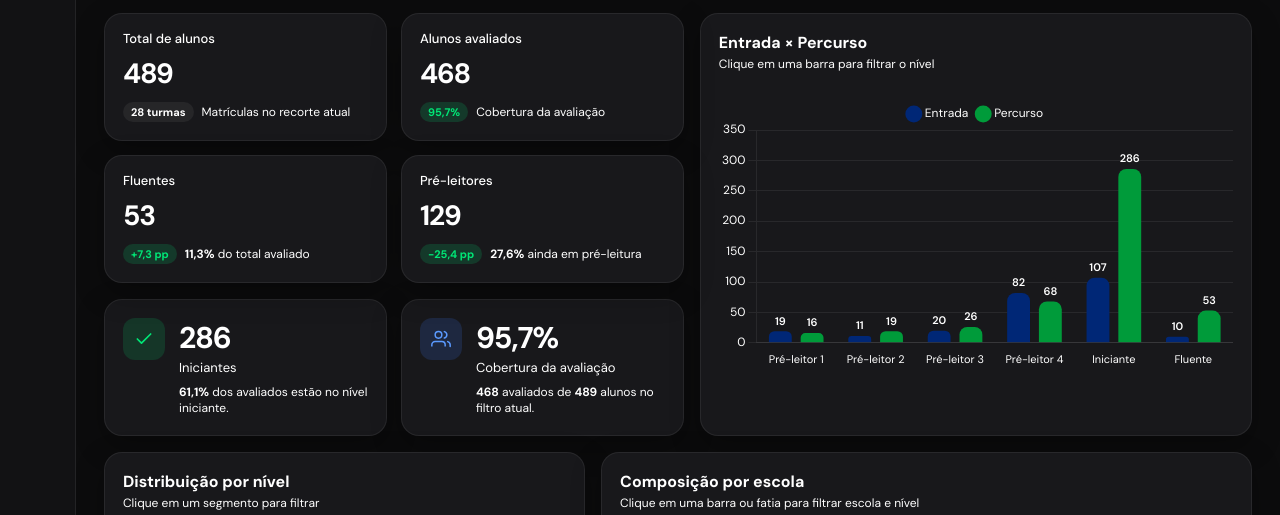
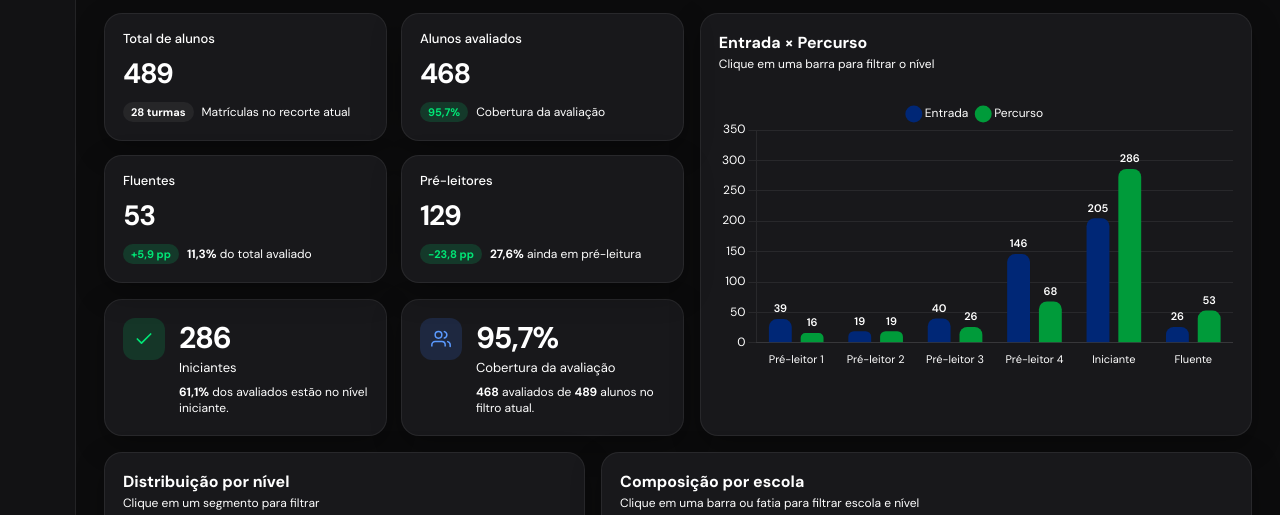
Before and after one commit to posiawagner-prog/fluencia-leitora, a plain HTML site: page index.html in a window 1280 px wide. Shown: the part 285-800 px from the top of the page. Drawn offline with nearby package versions, Linux system fonts and the light colour scheme.

Commit message:
Fix Entrada totals from multi-class schools in the spreadsheet.
EOF

Co-authored-by: Cursor <cursoragent@cursor.com>

```diff
--- a/app.js
+++ b/app.js
@@ -15,17 +15,17 @@ const DADOS = [
   { escola: "E.M.E.I.F. AUDÁLIO MACIANO DA SILVA", turma: "ÚNICA", alunos: 13, entrada: { avaliados: 12, pl1: 0, pl2: 1, pl3: 2, pl4: 6, iniciante: 3, fluente: 0 }, percurso: { avaliados: 12, pl1: 1, pl2: 0, pl3: 0, pl4: 4, iniciante: 6, fluente: 1 } },
   { escola: "E.M.E.I.F. BARÃO DE ALAGOAS", turma: "ÚNICA", alunos: 20, entrada: { avaliados: 19, pl1: 0, pl2: 2, pl3: 3, pl4: 5, iniciante: 7, fluente: 2 }, percurso: { avaliados: 19, pl1: 0, pl2: 2, pl3: 0, pl4: 2, iniciante: 11, fluente: 4 } },
   { escola: "E.M.E.I.F. CAPITULINO LOURENÇO DE ARAÚJO", turma: "ÚNICA", alunos: 17, entrada: { avaliados: 17, pl1: 0, pl2: 0, pl3: 0, pl4: 4, iniciante: 12, fluente: 1 }, percurso: { avaliados: 17, pl1: 0, pl2: 0, pl3: 0, pl4: 1, iniciante: 13, fluente: 3 } },
-  { escola: "E.M.E.I.F. ELISABETHE JACOBA MARIA BORGERS", turma: "A", alunos: 16, entrada: null, percurso: { avaliados: 16, pl1: 0, pl2: 2, pl3: 0, pl4: 5, iniciante: 8, fluente: 1 } },
+  { escola: "E.M.E.I.F. ELISABETHE JACOBA MARIA BORGERS", turma: "A", alunos: 16, entrada: { avaliados: 32, pl1: 8, pl2: 3, pl3: 1, pl4: 9, iniciante: 10, fluente: 1 }, percurso: { avaliados: 16, pl1: 0, pl2: 2, pl3: 0, pl4: 5, iniciante: 8, fluente: 1 } },
   { escola: "E.M.E.I.F. ELISABETHE JACOBA MARIA BORGERS", turma: "B", alunos: 19, entrada: null, percurso: { avaliados: 14, pl1: 0, pl2: 4, pl3: 0, pl4: 1, iniciante: 9, fluente: 0 } },
   { escola: "E.M.E.I.F. IMACULADA CONCEIÇÃO", turma: "ÚNICA", alunos: 23, entrada: { avaliados: 25, pl1: 4, pl2: 0, pl3: 2, pl4: 10, iniciante: 9, fluente: 0 }, percurso: { avaliados: 23, pl1: 3, pl2: 1, pl3: 0, pl4: 5, iniciante: 14, fluente: 0 } },
   { escola: "E.M.E.I.F. JOÃO VIEIRA GOMES", turma: "ÚNICA", alunos: 18, entrada: { avaliados: 16, pl1: 1, pl2: 1, pl3: 2, pl4: 6, iniciante: 6, fluente: 0 }, percurso: { avaliados: 15, pl1: 0, pl2: 0, pl3: 0, pl4: 7, iniciante: 8, fluente: 0 } },
   { escola: "E.M.E.I.F. JOSÉ ALVES DA SILVA", turma: "ÚNICA", alunos: 18, entrada: { avaliados: 18, pl1: 2, pl2: 0, pl3: 2, pl4: 5, iniciante: 9, fluente: 0 }, percurso: { avaliados: 16, pl1: 1, pl2: 0, pl3: 6, pl4: 0, iniciante: 7, fluente: 2 } },
   { escola: "E.M.E.I.F. MANOEL BEZERRA LINTO", turma: "ÚNICA", alunos: 12, entrada: { avaliados: 12, pl1: 1, pl2: 0, pl3: 0, pl4: 6, iniciante: 4, fluente: 1 }, percurso: { avaliados: 6, pl1: 0, pl2: 0, pl3: 0, pl4: 0, iniciante: 6, fluente: 0 } },
-  { escola: "E.M.E.I.F. MANOEL LEANDRO PEREIRA", turma: "A", alunos: 17, entrada: null, percurso: { avaliados: 17, pl1: 0, pl2: 0, pl3: 0, pl4: 0, iniciante: 17, fluente: 0 } },
+  { escola: "E.M.E.I.F. MANOEL LEANDRO PEREIRA", turma: "A", alunos: 17, entrada: { avaliados: 30, pl1: 0, pl2: 1, pl3: 2, pl4: 14, iniciante: 13, fluente: 0 }, percurso: { avaliados: 17, pl1: 0, pl2: 0, pl3: 0, pl4: 0, iniciante: 17, fluente: 0 } },
   { escola: "E.M.E.I.F. MANOEL LEANDRO PEREIRA", turma: "B", alunos: 13, entrada: null, percurso: { avaliados: 13, pl1: 0, pl2: 0, pl3: 0, pl4: 2, iniciante: 11, fluente: 0 } },
   { escola: "E.M.E.I.F. MANOEL PEDRO DE MELO", turma: "ÚNICA", alunos: 10, entrada: { avaliados: 10, pl1: 0, pl2: 0, pl3: 0, pl4: 3, iniciante: 6, fluente: 1 }, percurso: { avaliados: 10, pl1: 0, pl2: 0, pl3: 0, pl4: 1, iniciante: 7, fluente: 2 } },
   { escola: "E.M.E.I.F. MANOEL VIEIRA GADI", turma: "ÚNICA", alunos: 14, entrada: { avaliados: 14, pl1: 3, pl2: 0, pl3: 2, pl4: 3, iniciante: 6, fluente: 0 }, percurso: { avaliados: 14, pl1: 0, pl2: 0, pl3: 3, pl4: 1, iniciante: 9, fluente: 1 } },
-  { escola: "E.M.E.I.F. NOSSA SENHORA DE FÁTIMA", turma: "A", alunos: 26, entrada: null, percurso: { avaliados: 25, pl1: 0, pl2: 0, pl3: 0, pl4: 1, iniciante: 13, fluente: 11 } },
+  { escola: "E.M.E.I.F. NOSSA SENHORA DE FÁTIMA", turma: "A", alunos: 26, entrada: { avaliados: 118, pl1: 8, pl2: 1, pl3: 16, pl4: 26, iniciante: 56, fluente: 11 }, percurso: { avaliados: 25, pl1: 0, pl2: 0, pl3: 0, pl4: 1, iniciante: 13, fluente: 11 } },
   { escola: "E.M.E.I.F. NOSSA SENHORA DE FÁTIMA", turma: "B", alunos: 25, entrada: null, percurso: { avaliados: 25, pl1: 0, pl2: 0, pl3: 1, pl4: 0, iniciante: 24, fluente: 0 } },
   { escola: "E.M.E.I.F. NOSSA SENHORA DE FÁTIMA", turma: "C", alunos: 26, entrada: null, percurso: { avaliados: 26, pl1: 2, pl2: 0, pl3: 1, pl4: 2, iniciante: 17, fluente: 4 } },
   { escola: "E.M.E.I.F. NOSSA SENHORA DE FÁTIMA", turma: "D", alunos: 22, entrada: null, percurso: { avaliados: 22, pl1: 1, pl2: 2, pl3: 1, pl4: 6, iniciante: 12, fluente: 0 } },
@@ -35,7 +35,7 @@ const DADOS = [
   { escola: "E.M.E.I.F. SANTA ANA", turma: "ÚNICA", alunos: 16, entrada: { avaliados: 16, pl1: 1, pl2: 0, pl3: 0, pl4: 4, iniciante: 9, fluente: 2 }, percurso: { avaliados: 15, pl1: 0, pl2: 0, pl3: 2, pl4: 0, iniciante: 4, fluente: 9 } },
   { escola: "E.M.E.I.F. SANTA HELENA", turma: "ÚNICA", alunos: 18, entrada: { avaliados: 17, pl1: 3, pl2: 0, pl3: 1, pl4: 8, iniciante: 5, fluente: 0 }, percurso: { avaliados: 17, pl1: 1, pl2: 1, pl3: 1, pl4: 4, iniciante: 9, fluente: 1 } },
   { escola: "E.M.E.I.F. VEREADOR JOSÉ DOMINGOS DE BARROS", turma: "ÚNICA", alunos: 11, entrada: { avaliados: 11, pl1: 1, pl2: 2, pl3: 1, pl4: 5, iniciante: 2, fluente: 0 }, percurso: { avaliados: 11, pl1: 0, pl2: 0, pl3: 0, pl4: 6, iniciante: 3, fluente: 2 } },
-  { escola: "E.M.E.I.F. WELLINGTON PINTO FONTES", turma: "A", alunos: 17, entrada: null, percurso: { avaliados: 17, pl1: 0, pl2: 1, pl3: 0, pl4: 4, iniciante: 11, fluente: 1 } },
+  { escola: "E.M.E.I.F. WELLINGTON PINTO FONTES", turma: "A", alunos: 17, entrada: { avaliados: 46, pl1: 4, pl2: 3, pl3: 1, pl4: 15, iniciante: 19, fluente: 4 }, percurso: { avaliados: 17, pl1: 0, pl2: 1, pl3: 0, pl4: 4, iniciante: 11, fluente: 1 } },
   { escola: "E.M.E.I.F. WELLINGTON PINTO FONTES", turma: "B", alunos: 17, entrada: null, percurso: { avaliados: 17, pl1: 2, pl2: 0, pl3: 1, pl4: 1, iniciante: 12, fluente: 1 } },
   { escola: "E.M.E.I.F. WELLINGTON PINTO FONTES", turma: "C", alunos: 15, entrada: null, percurso: { avaliados: 15, pl1: 2, pl2: 2, pl3: 1, pl4: 1, iniciante: 8, fluente: 1 } },
 ];
--- a/index.html
+++ b/index.html
@@ -210,6 +210,6 @@
   </div>
 
   <script src="https://cdn.jsdelivr.net/npm/chart.js@4.4.1/dist/chart.umd.min.js"></script>
-  <script src="app.js?v=5"></script>
+  <script src="app.js?v=6"></script>
 </body>
 </html>
```
